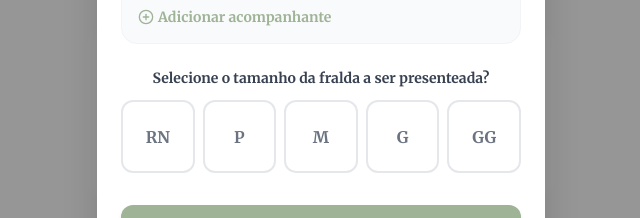
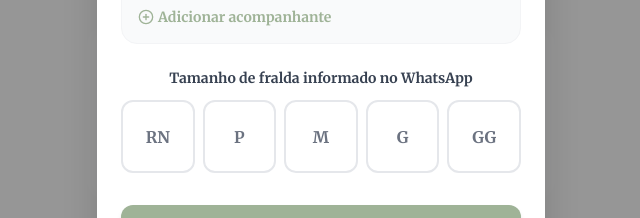
Before and after one commit to dasilvasauro/lorena, a plain HTML site: page index.html in a window 1280 px wide. Both pictures are taken after a click on the button "Confirmar Presença". Shown: the part 566-784 px from the top of the page, 319-959 px from the left. Drawn offline with nearby package versions, Linux system fonts and the light colour scheme.

Commit message:
correção de texto

```diff
--- a/index.html
+++ b/index.html
@@ -259,7 +259,7 @@
                 </div>
 
                 <div class="mb-8">
-                    <label class="block text-sm font-bold text-gray-700 mb-3 text-center">Selecione o tamanho da fralda a ser presenteada?</label>
+                    <label class="block text-sm font-bold text-gray-700 mb-3 text-center">Tamanho de fralda informado no WhatsApp</label>
                     <div class="flex justify-between gap-2">
                         <!-- Botões de tamanho -->
                         <button type="button" onclick="selectSize('RN')" id="btn-size-RN" class="size-btn flex-1 aspect-square rounded-xl border-2 border-gray-200 flex items-center justify-center font-bold text-gray-500 hover:border-baby-green-dark hover:text-baby-green-dark transition-colors">RN</button>
```
